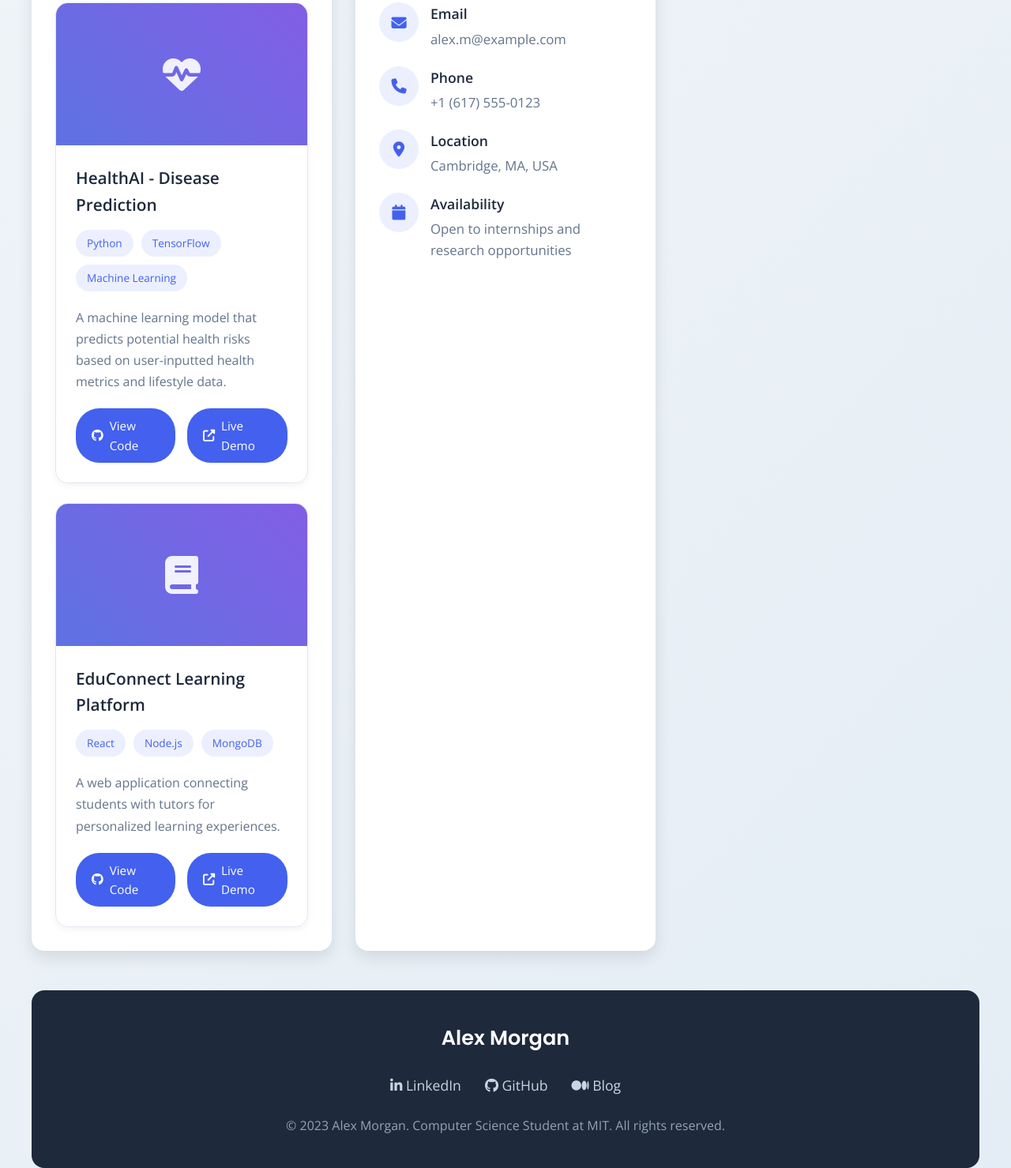
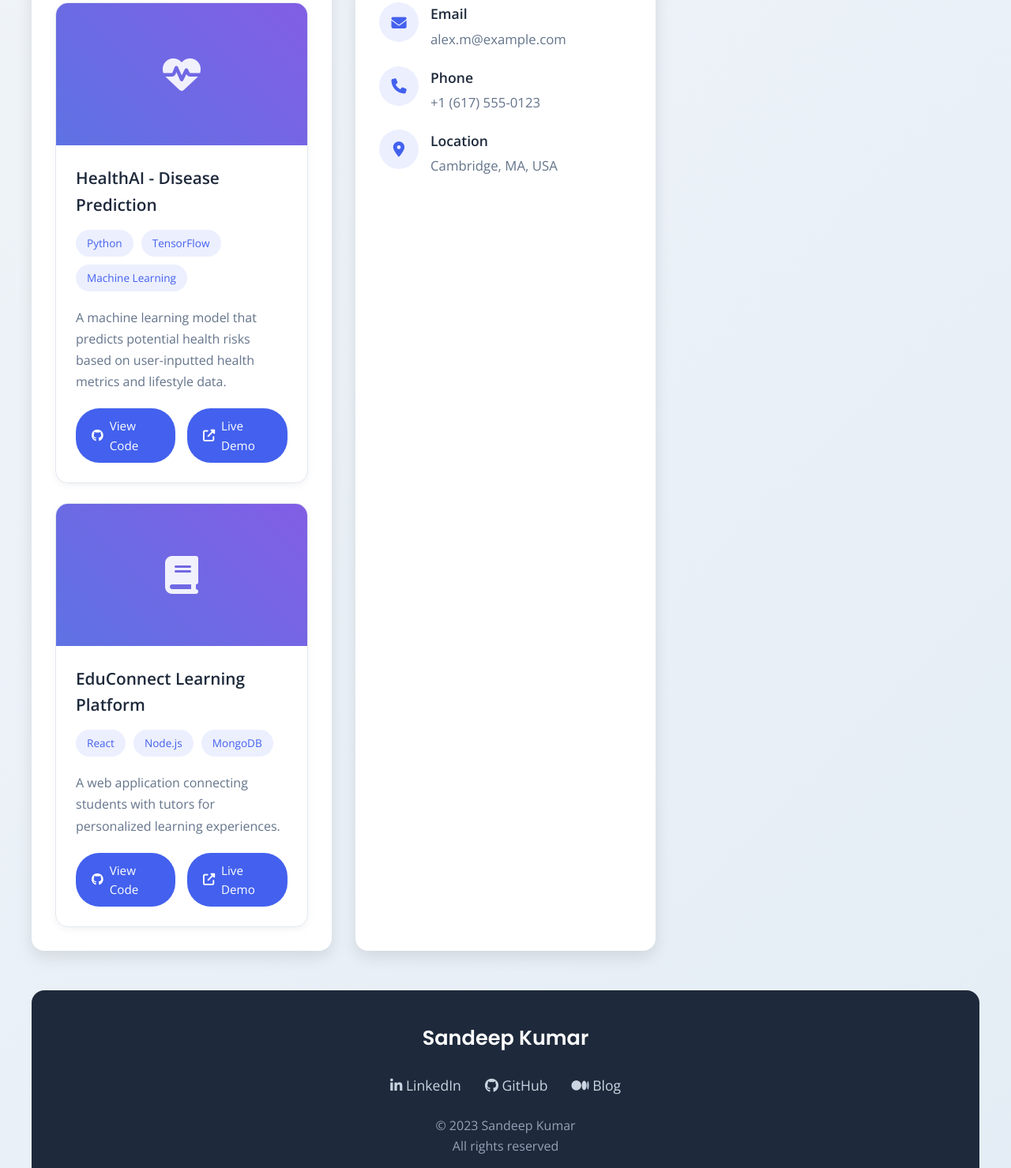
Before and after one commit to sandocs/sandocs.github.io, a plain HTML site: page index.html in a window 1280 px wide. Shown: the part 1609-3088 px from the top of the page at 79% size. Drawn offline with nearby package versions, Linux system fonts and the light colour scheme.

Commit message:
Update index.html

```diff
--- a/index.html
+++ b/index.html
@@ -716,15 +716,6 @@
                             <p>Cambridge, MA, USA</p>
                         </div>
                     </div>
-                    <div class="contact-item">
-                        <div class="contact-icon">
-                            <i class="fas fa-calendar"></i>
-                        </div>
-                        <div class="contact-details">
-                            <h3>Availability</h3>
-                            <p>Open to internships and research opportunities</p>
-                        </div>
-                    </div>
                 </div>
             </section>
         </main>
@@ -732,13 +723,13 @@
         <!-- Footer -->
         <footer>
             <div class="footer-content">
-                <div class="footer-logo">Alex Morgan</div>
+                <div class="footer-logo">Sandeep Kumar</div>
                 <div class="footer-links">
                     <a href="#"><i class="fab fa-linkedin-in"></i> LinkedIn</a>
                     <a href="#"><i class="fab fa-github"></i> GitHub</a>
                     <a href="#"><i class="fab fa-medium-m"></i> Blog</a>
                 </div>
-                <p class="copyright">© 2023 Alex Morgan. Computer Science Student at MIT. All rights reserved.</p>
+                <p class="copyright">© 2023 Sandeep Kumar<br>All rights reserved</p>
             </div>
         </footer>
     </div>
```
